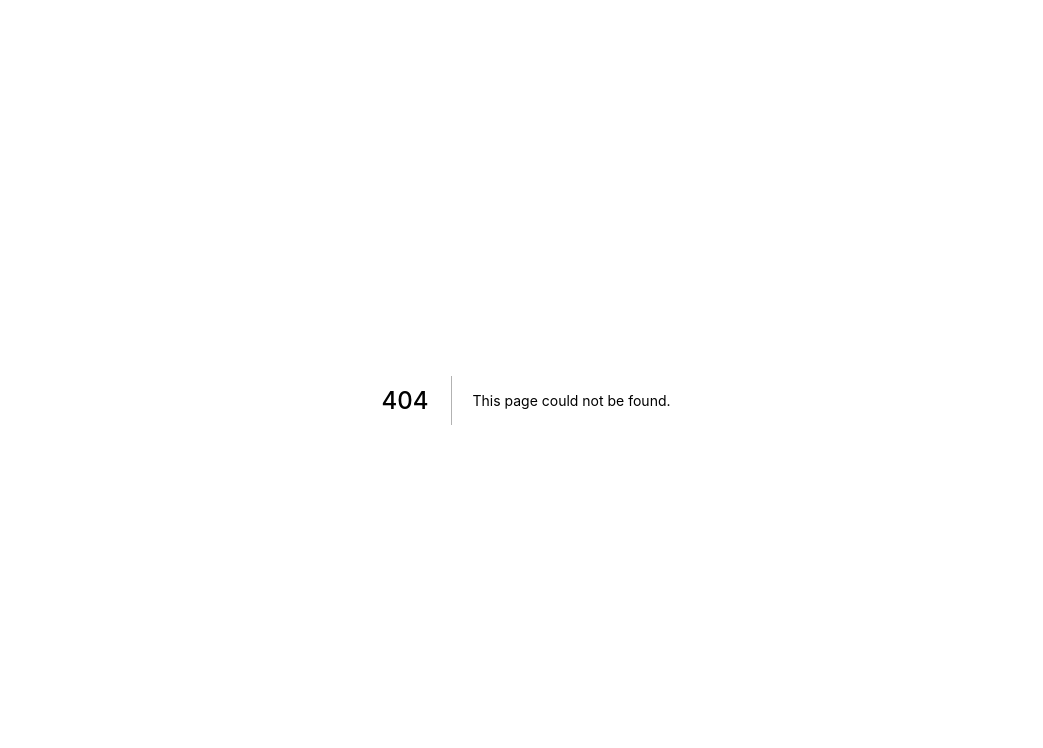
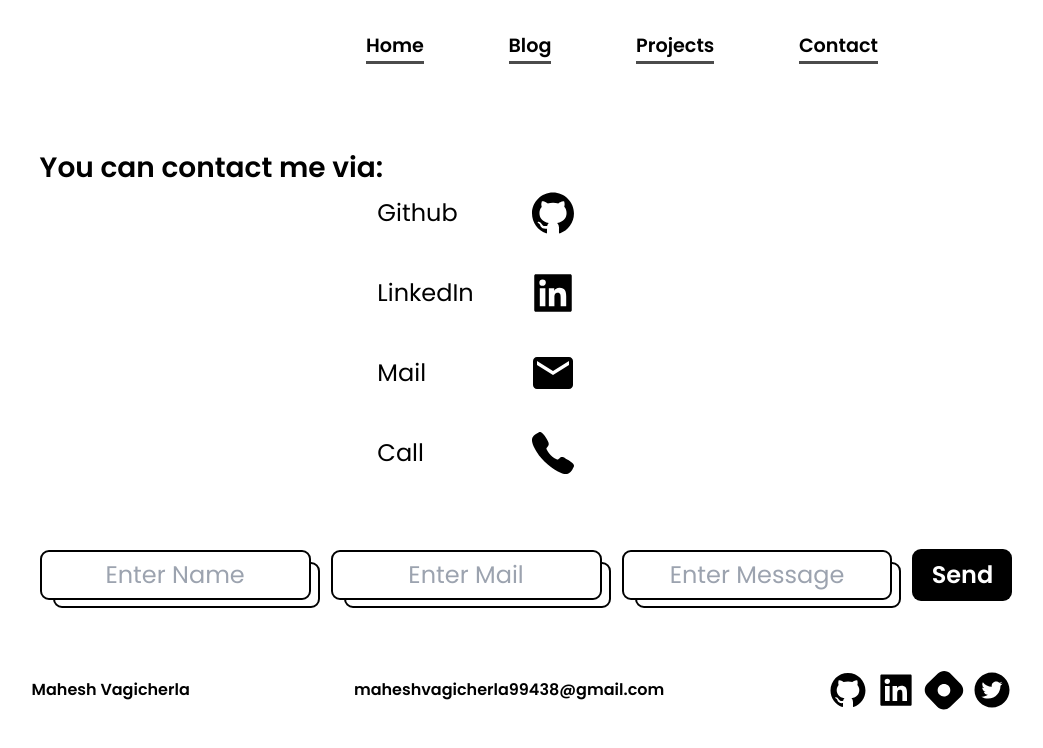
Before and after one commit to b4s36t4/Portfolio, a Next.js app: page /contact in a window 1280 px wide. Before the commit this address had no page. Shown: the top 748 px of the page, without its empty margins (114-1157 px from the left). Built offline with nearby package versions, Linux system fonts and the light colour scheme.

Commit message:
contacts page

```diff
--- /dev/null
+++ b/pages/contact.jsx
@@ -0,0 +1,79 @@
+import React from "react";
+import Header from "../components/Header";
+import Footer from "../components/Footer";
+import styles from "../styles/Contact.module.css";
+import { AiFillGithub, AiFillLinkedin } from "react-icons/ai/index";
+import { MdMail } from "react-icons/md/index";
+import { IoCall } from "react-icons/io5/index";
+
+const SocialContact = ({ name, icon }) => {
+  return (
+    <div className={styles.social}>
+      <p>{name}</p>
+      <span>{icon}</span>
+    </div>
+  );
+};
+
+const SendMessage = () => {
+  const checkFocus = (e) => {
+    const parent = e.target.parentNode;
+    parent.setAttribute("focused", "yes");
+  };
+  const removeFocus = (e) => {
+    const parent = e.target.parentNode;
+    parent.removeAttribute("focused");
+  };
+  return (
+    <div className={styles.sendMessage}>
+      <div className={styles.input}>
+        <input
+          onFocus={checkFocus}
+          onBlur={removeFocus}
+          placeholder="Enter Name"
+          type="text"
+        />
+      </div>
+      <div className={styles.input}>
+        <input
+          placeholder="Enter Mail"
+          onFocus={checkFocus}
+          onBlur={removeFocus}
+          type="email"
+        />
+      </div>
+      <div className={styles.input}>
+        <input
+          placeholder="Enter Message"
+          onFocus={checkFocus}
+          onBlur={removeFocus}
+          type="text"
+        />
+      </div>
+      <button className={styles.submit}>Send</button>
+    </div>
+  );
+};
+
+function Contact() {
+  return (
+    <div className={'min-h-screen'}>
+      <Header />
+      <div className={styles.contact}>
+        <h1>You can contact me via:</h1>
+        <div className={styles.socialContainer}>
+          <SocialContact name="Github" icon={<AiFillGithub />} />
+          <SocialContact name="LinkedIn" icon={<AiFillLinkedin />} />
+          <SocialContact name="Mail" icon={<MdMail />} />
+          <SocialContact name="Call" icon={<IoCall />} />
+        </div>
+        <div className={""}>
+          <SendMessage />
+        </div>
+      </div>
+      <Footer />
+    </div>
+  );
+}
+
+export default Contact;
--- /dev/null
+++ b/styles/Contact.module.css
@@ -0,0 +1,95 @@
+.contact {
+  margin: 4% 12%;
+  font-size: 1.75rem;
+  font-weight: 600;
+  /* display: flex; */
+  /* align-items: flex-start; */
+}
+
+.socialContainer {
+  display: flex;
+  align-items: center;
+  margin-right: 10%;
+  justify-content: center;
+  flex-direction: column;
+}
+
+.social {
+  display: flex;
+  align-items: center;
+  flex-direction: row;
+  width: 200px;
+  justify-content: space-between;
+  margin-bottom: 2rem;
+  font-size: 1.5rem;
+  font-weight: 400;
+}
+
+.social > span {
+  font-size: 3rem;
+  cursor: pointer;
+  user-select: none;
+}
+
+.sendMessage {
+  display: flex;
+  align-items: center;
+  justify-content: space-around;
+  width: 100%;
+  margin: 2.5rem 0;
+  font-size: 1.5rem;
+  font-weight: 400;
+}
+
+.input {
+  height: 50px;
+  font-size: 1.5rem;
+  border: 2px solid #000;
+  border-radius: 9px;
+  z-index: 1000;
+  position: relative;
+  background-color: #fff;
+  display: flex;
+  align-items: center;
+  transition: all 0.3s ease-in-out;
+  margin-right: 1.25rem;
+}
+.input > input {
+  width: 100%;
+  height: 100%;
+  border: none;
+  z-index: 900;
+  background-color: #fff;
+  padding: 0.5rem 1.25rem;
+  border-radius: 9px;
+  text-align: center;
+}
+.input > input:focus {
+  outline: none;
+}
+
+.input::before {
+  content: "";
+  position: absolute;
+  top: 10px;
+  left: 11px;
+  width: 100%;
+  height: 100%;
+  border: 2px solid #000;
+  z-index: -100;
+  border-radius: 9px;
+  transition: all 0.3s ease-in-out;
+}
+
+.input[focused]::before {
+  top: 0px;
+  left: 0px;
+}
+
+.submit {
+  padding: 0.5rem 1.2rem;
+  background-color: #000;
+  color: #fff;
+  border-radius: 9px;
+  font-weight: 600;
+}
```
